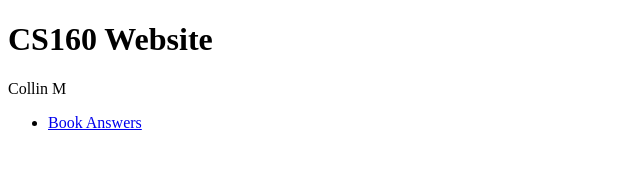
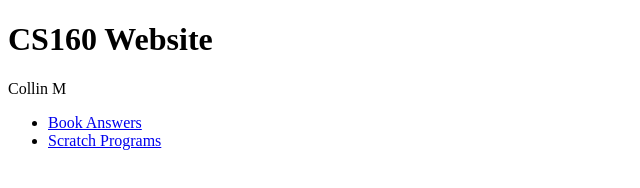
Before and after one commit to cmallek/cmallek.github.io, a plain HTML site: page index.html in a window 1280 px wide. Shown: the whole page, without its empty margins (0-640 px from the left). Drawn offline with Linux system fonts and the light colour scheme.

Commit message:
Added scratch  folder

```diff
--- a/index.html
+++ b/index.html
@@ -9,6 +9,7 @@
 <p>Collin M</p>
 <ul>
     <li><a href="bookanswers/index.html"> Book Answers</a></li>
+    <li><a href="scratchgames/index.html"> Scratch Programs</a></li>
 </ul>
 
 </body>
```
Also changed, not shown: scratchgames/index.html (added).
